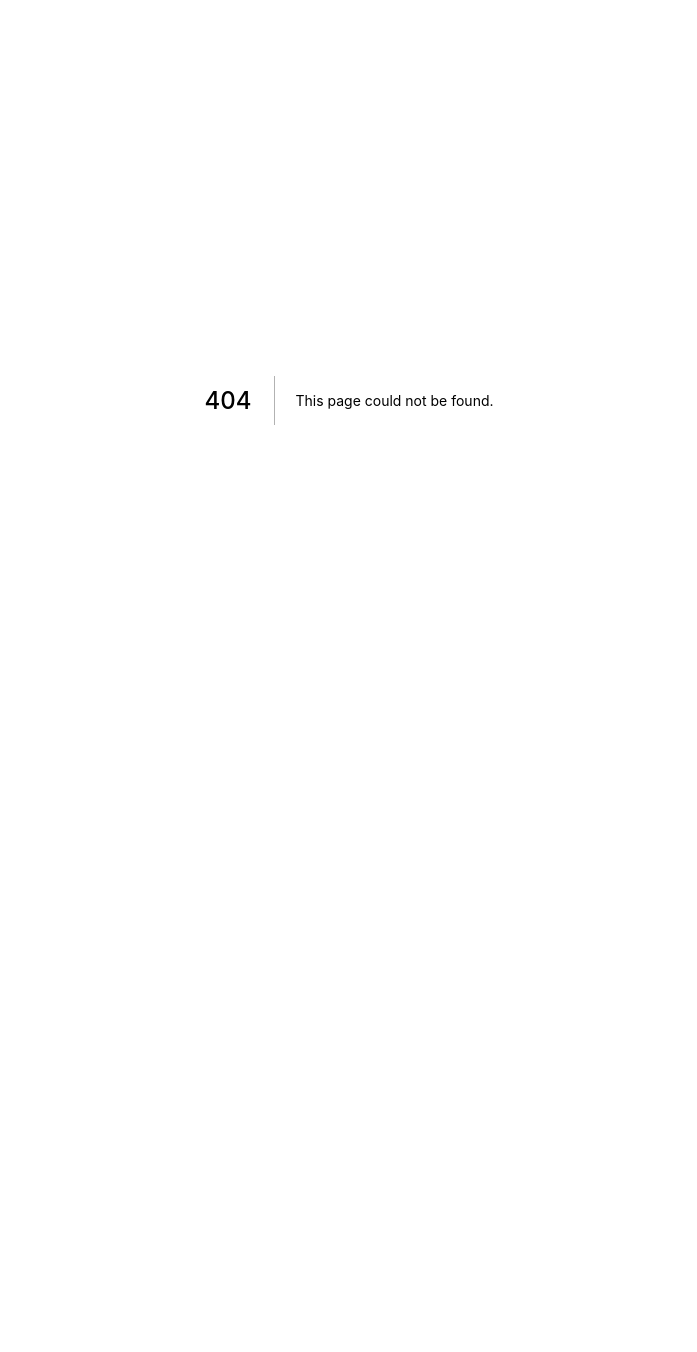
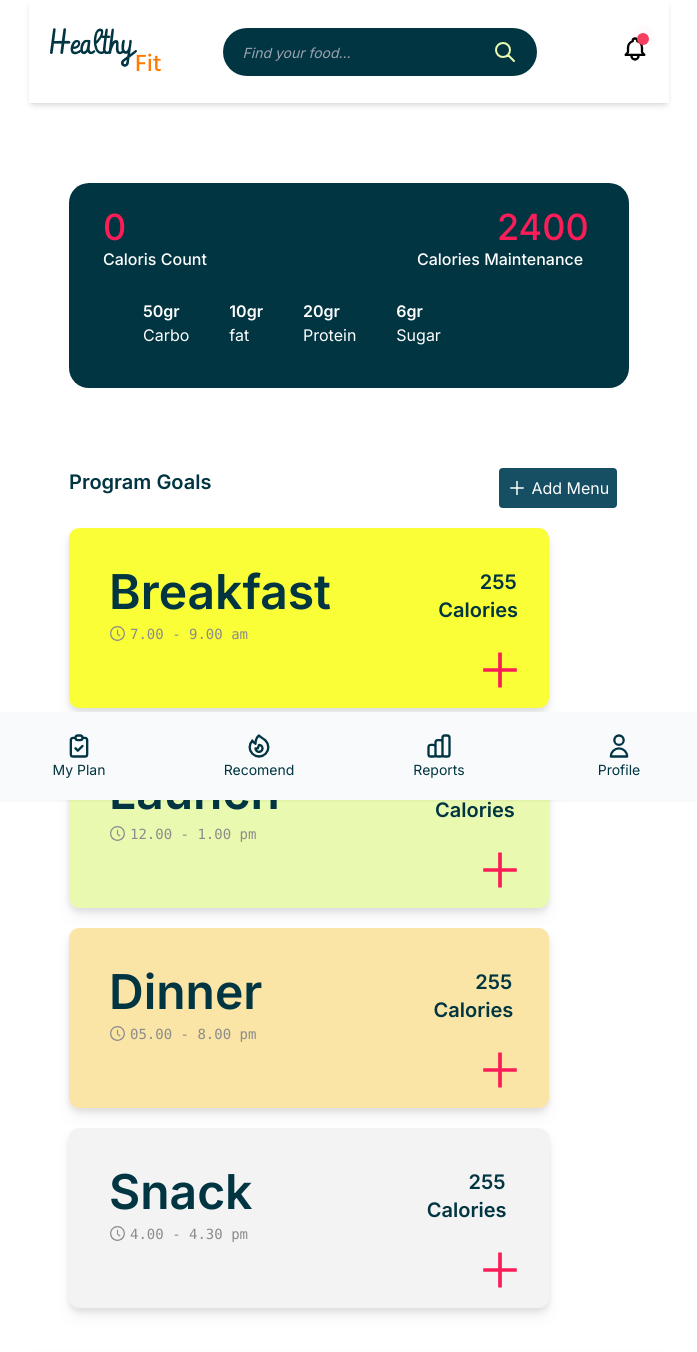
Before and after one commit to FINAL-PROJECT-ALTA/FE, a Next.js app: page /recomend in a window 1280 px wide. Before the commit this address had no page. Shown: the top 1352 px of the page, without its empty margins (291-988 px from the left). Before the commit the page ends 800 px from the top, so only its background shows below. Built offline with nearby package versions, Linux system fonts and the light colour scheme.

Commit message:
add static recommend page

```diff
--- /dev/null
+++ b/pages/recomend/index.jsx
@@ -0,0 +1,217 @@
+import { AiOutlinePlus } from 'react-icons/ai';
+import { AiOutlineClockCircle } from 'react-icons/ai';
+import { useRouter } from 'next/router';
+import FeatureTitle from '../../components/featureTitle';
+import NavbarApp from '../../components/navbar';
+import Navigation from '../../components/navigation';
+import Link from 'next/link';
+
+function RecommenPage() {
+  const data = {
+    calories_count: 0,
+    caloris_mt: 2400,
+    calories: 255,
+    carbo: 50,
+    fat: 10,
+    protein: 20,
+    sugar: 6,
+  };
+  return (
+    <>
+      <NavbarApp />
+      <div className="px-10 my-10">
+        <FeatureTitle />
+        <div className="w-full h-[205px] my-20 p-6 rounded-[20px] bg-[#013542]">
+          <div className="">
+            <div className="flex">
+              <div className="flex flex-col sm:px-[5px] md:px-[10px] lg:px-[10px]">
+                <h1 className="text-3xl md:text-4xl lg:text-4xl text-[#FA1D58] font-medium">
+                  {data.calories_count}
+                </h1>
+                <p className="text-[14px] md:text-base lg:text-base text-white font-medium w-36">
+                  Caloris Count
+                </p>
+              </div>
+
+              <div className="flex flex-col">
+                <h3 className="text-3xl md:text-4xl lg:text-4xl text-[#FA1D58] font-medium ml-[120px] sm:ml-60 md:ml-60 lg:ml-60">
+                  {data.caloris_mt}
+                </h3>
+                <h5 className="text-[14px] md:text-base lg:text-base text-white font-medium ml-[51px] sm:ml-40 md:ml-40 lg:ml-40">
+                  Calories Maintenance
+                </h5>
+              </div>
+            </div>
+          </div>
+          <div className="flex mt-7 sm:ml-[50px] md:ml-[50px] lg:ml-[50px] text-white">
+            <div>
+              <h3 className="font-semibold">
+                {data.carbo}
+                gr
+              </h3>
+              <p>Carbo</p>
+            </div>
+            <div className="ml-10">
+              <h3 className="font-semibold">{data.fat}gr</h3>
+              <h3>fat</h3>
+            </div>
+            <div className="ml-10">
+              <h3 className="font-semibold">{data.protein}gr</h3>
+              <h3>Protein</h3>
+            </div>
+            <div className="ml-10">
+              <h3 className="font-semibold">{data.sugar}gr</h3>
+              <h3>Sugar</h3>
+            </div>
+          </div>
+        </div>
+
+        <div className="mt-10">
+          <div className="flex ">
+            <FeatureTitle text="Program Goals" />
+            <div className="flex">
+              <button
+                // onClick={}
+                className="flex ml-40 sm:ml-[18rem] md:ml-[18rem] lg:ml-[18rem] items-center justify-end focus:outline-none text-white text-sm sm:text-base bg-cyan-900 hover:bg-cyan-700 rounded py-2 w-full transition duration-150 ease-in"
+              >
+                <AiOutlinePlus size={20} className="ml-2" />
+                <span className="ml-1 mr-2">Add Menu</span>
+              </button>
+            </div>
+          </div>
+          {/* Breakfast */}
+          <div className="flex flex-col flex-wrap mt-5 mb-5 bg-[#FAFE37] w-[400px] sm:w-[480px] md:w-[480px] lg:w-[480px] h-[180px] sm:h-[180px] md:h-[180px] lg:h-[180px] drop-shadow-lg rounded-[10px]">
+            <div className="flex text-[#013542] pl-10 pt-10">
+              <h3 className="text-4xl sm:text-5xl md:text-5xl lg:text-5xl font-semibold">
+                Breakfast
+              </h3>
+              <div className="flex flex-col">
+                <h1 className="text-xl font-semibold pl-[7rem] sm:pl-[9.3rem] md:pl-[9.3rem] lg:pl-[9.3rem]">
+                  {data.calories}
+                </h1>
+                <h1 className="text-xl font-semibold pl-[4.5rem] sm:pl-[6.7rem] md:pl-[6.7rem] lg:pl-[6.7rem]">
+                  Calories
+                </h1>
+              </div>
+            </div>
+            <div className="flex pl-8">
+              <AiOutlineClockCircle
+                size={17}
+                className="ml-2 mt-[0.5px] text-[#8B8B8B]"
+              />
+              <span className="text-sm font-mono text-[#8B8B8B] ml-1 mr-2">
+                7.00 - 9.00 am
+              </span>
+            </div>
+            <div className="flex justify-end pr-8 sm:pr-6 md:pr-6 lg:pr-6">
+              <AiOutlinePlus
+                size={50}
+                className="ml-2 mt-[0.5px] text-[#FA1D58]"
+              />
+            </div>
+          </div>
+
+          {/* Launch */}
+          <div className="flex flex-col flex-wrap mt-5 mb-5 bg-[#E9F9B0] w-[400px] sm:w-[480px] md:w-[480px] lg:w-[480px] h-[180px] sm:h-[180px] md:h-[180px] lg:h-[180px] drop-shadow-lg rounded-[10px]">
+            <div className="flex text-[#013542] pl-10 pt-10">
+              <h3 className="text-4xl sm:text-5xl md:text-5xl lg:text-5xl font-semibold">
+                Launch
+              </h3>
+              <div className="flex flex-col">
+                <h1 className="text-xl font-semibold pl-[9rem] sm:pl-[12.3rem] md:pl-[12.3rem] lg:pl-[12.3rem]">
+                  {data.calories}
+                </h1>
+                <h1 className="text-xl font-semibold pl-[6.3rem] sm:pl-[9.7rem] md:pl-[9.7rem] lg:pl-[9.7rem]">
+                  Calories
+                </h1>
+              </div>
+            </div>
+            <div className="flex pl-8">
+              <AiOutlineClockCircle
+                size={17}
+                className="ml-2 mt-[0.5px] text-[#8B8B8B]"
+              />
+              <span className="text-sm font-mono text-[#8B8B8B] ml-1 mr-2">
+                12.00 - 1.00 pm
+              </span>
+            </div>
+            <div className="flex justify-end pr-8 sm:pr-6 md:pr-6 lg:pr-6 ">
+              <AiOutlinePlus
+                size={50}
+                className="ml-2 mt-[0.5px] text-[#FA1D58]"
+              />
+            </div>
+          </div>
+
+          {/* Dinner */}
+          <div className="flex flex-col flex-wrap mt-5 mb-5 bg-[#FAE5A6] w-[400px] sm:w-[480px] md:w-[480px] lg:w-[480px] h-[180px] sm:h-[180px] md:h-[180px] lg:h-[180px] drop-shadow-lg rounded-[10px]">
+            <div className="flex text-[#013542] pl-10 pt-10">
+              <h3 className="text-4xl sm:text-5xl md:text-5xl lg:text-5xl font-semibold">
+                Dinner
+              </h3>
+              <div className="flex flex-col">
+                <h1 className="text-xl font-semibold pl-[10rem] sm:pl-[13.3rem] md:pl-[13.3rem] lg:pl-[13.3rem]">
+                  {data.calories}
+                </h1>
+                <h1 className="text-xl font-semibold pl-[7.3rem] sm:pl-[10.7rem] md:pl-[10.7rem] lg:pl-[10.7rem]">
+                  Calories
+                </h1>
+              </div>
+            </div>
+            <div className="flex pl-8">
+              <AiOutlineClockCircle
+                size={17}
+                className="ml-2 mt-[0.5px] text-[#8B8B8B]"
+              />
+              <span className="text-sm font-mono text-[#8B8B8B] ml-1 mr-2">
+                05.00 - 8.00 pm
+              </span>
+            </div>
+            <div className="flex justify-end pr-8 sm:pr-6 md:pr-6 lg:pr-6 ">
+              <AiOutlinePlus
+                size={50}
+                className="ml-2 mt-[0.5px] text-[#FA1D58]"
+              />
+            </div>
+          </div>
+
+          {/* Snack */}
+          <div className="flex flex-col flex-wrap mt-5 mb-5 bg-[#F3F3F3] w-[400px] sm:w-[480px] md:w-[480px] lg:w-[480px] h-[180px] sm:h-[180px] md:h-[180px] lg:h-[180px] drop-shadow-lg rounded-[10px]">
+            <div className="flex text-[#013542] pl-10 pt-10">
+              <h3 className="text-4xl sm:text-5xl md:text-5xl lg:text-5xl font-semibold">
+                Snack
+              </h3>
+              <div className="flex flex-col">
+                <h1 className="text-xl font-semibold pl-[10.3rem] sm:pl-[13.5rem] md:pl-[13.5rem] lg:pl-[13.5rem]">
+                  {data.calories}
+                </h1>
+                <h1 className="text-xl font-semibold pl-[7.7rem] sm:pl-[10.9rem] md:pl-[10.9rem] lg:pl-[10.9rem]">
+                  Calories
+                </h1>
+              </div>
+            </div>
+            <div className="flex pl-8">
+              <AiOutlineClockCircle
+                size={17}
+                className="ml-2 mt-[0.5px] text-[#8B8B8B]"
+              />
+              <span className="text-sm font-mono text-[#8B8B8B] ml-1 mr-2">
+                4.00 - 4.30 pm
+              </span>
+            </div>
+            <div className="flex justify-end pr-8 sm:pr-6 md:pr-6 lg:pr-6 ">
+              <AiOutlinePlus
+                size={50}
+                className="ml-2 mt-[0.5px] text-[#FA1D58]"
+              />
+            </div>
+          </div>
+        </div>
+      </div>
+
+      <Navigation />
+    </>
+  );
+}
+
+export default RecommenPage;
```
